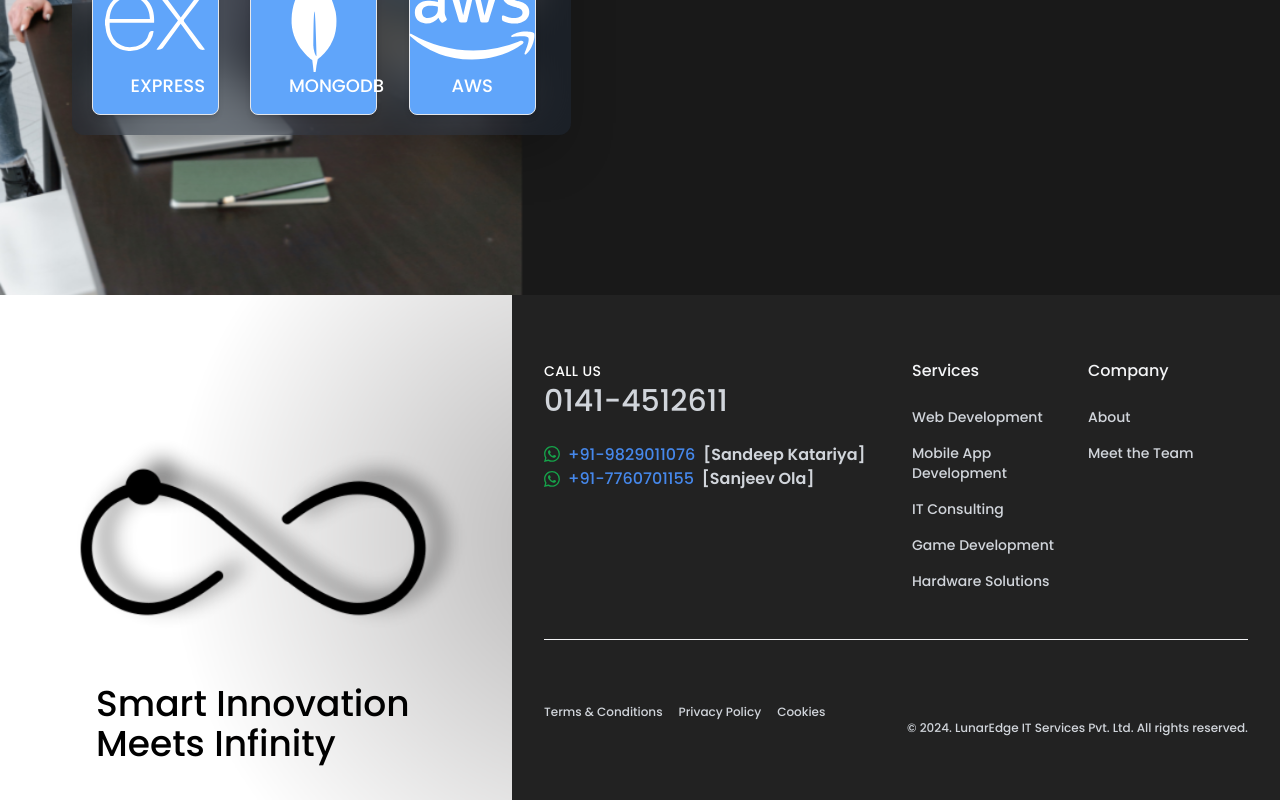
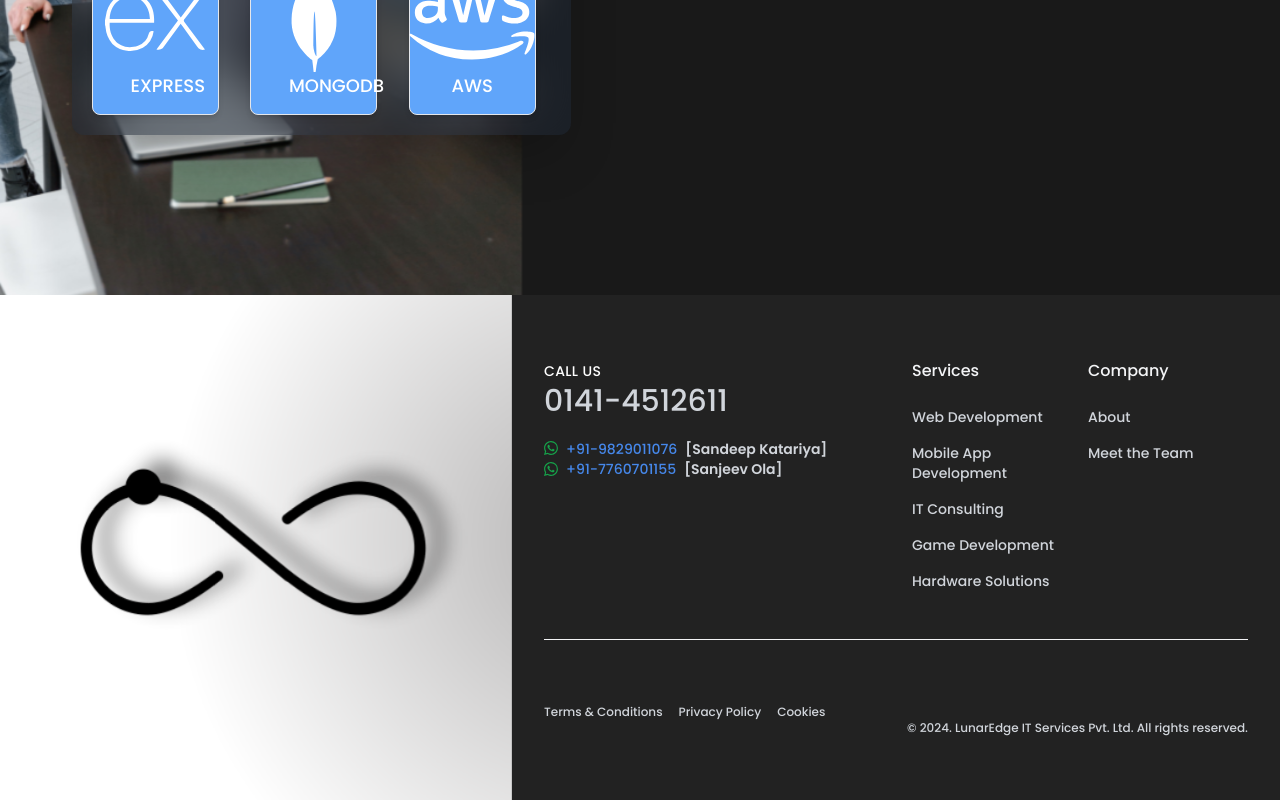
Before and after one commit to lunaredgepvtltd/LunarEdge, a React (Create React App) app in the folder frontend/: page / in a window 1280 px wide. Shown: the part 3141-3941 px from the top of the page. Built offline with nearby package versions, Linux system fonts and the light colour scheme; a web font is replaced by a local one.

Commit message:
footer final update

```diff
--- a/frontend/src/pages/Footer.jsx
+++ b/frontend/src/pages/Footer.jsx
@@ -5,13 +5,13 @@ import { Link } from "react-router-dom";
  const Footer = () => {
   return (
     <footer className="bg-[#222222]  lg:grid lg:grid-cols-5  md:mt-0  ">
-      <div className=" hidden relative md:block  lg:col-span-2 lg:h-full">
+      <div className=" hidden relative lg:block  lg:col-span-2 lg:h-full">
         <img
           className="z-5 absolute inset-0 h-[150px] md:h-full w-full object-cover"
           src={MyImage}
           alt="please reload"
         />
-        <p className="absolute bottom-0 ml-24 mb-9 text-black text-4xl animated-text">
+        <p className=" hidden 2xl:block text-4xl absolute bottom-0 ml-24 mb-9 text-black animated-text">
           Smart Innovation Meets Infinity
         </p>
       </div>
@@ -31,18 +31,18 @@ import { Link } from "react-router-dom";
               </a>
             </p>
 
-            <ul>
+            <ul className="text-sm">
               <br />
               <li className="flex gap-2 items-center">
                 <div className="mb-[2px]">
                   <BsWhatsapp className="text-green-600" />
                 </div>
                 <p className="text-[#4688eb] hover:underline underline-offset-2 transition-all duration-300">
-                  <a href="https://wa.me/919829011076" target="_blank">
+                  <a href="https://wa.me/919829011076" target="_blank" >
                     +91-9829011076
                   </a>
                 </p>
-                <span className="font-semibold text-gray-300"> [Sandeep Katariya]</span>
+                <span className="font-semibold text-gray-300 "> [Sandeep Katariya]</span>
               </li>
               <li className="flex gap-2 items-center">
                 <div>
```
